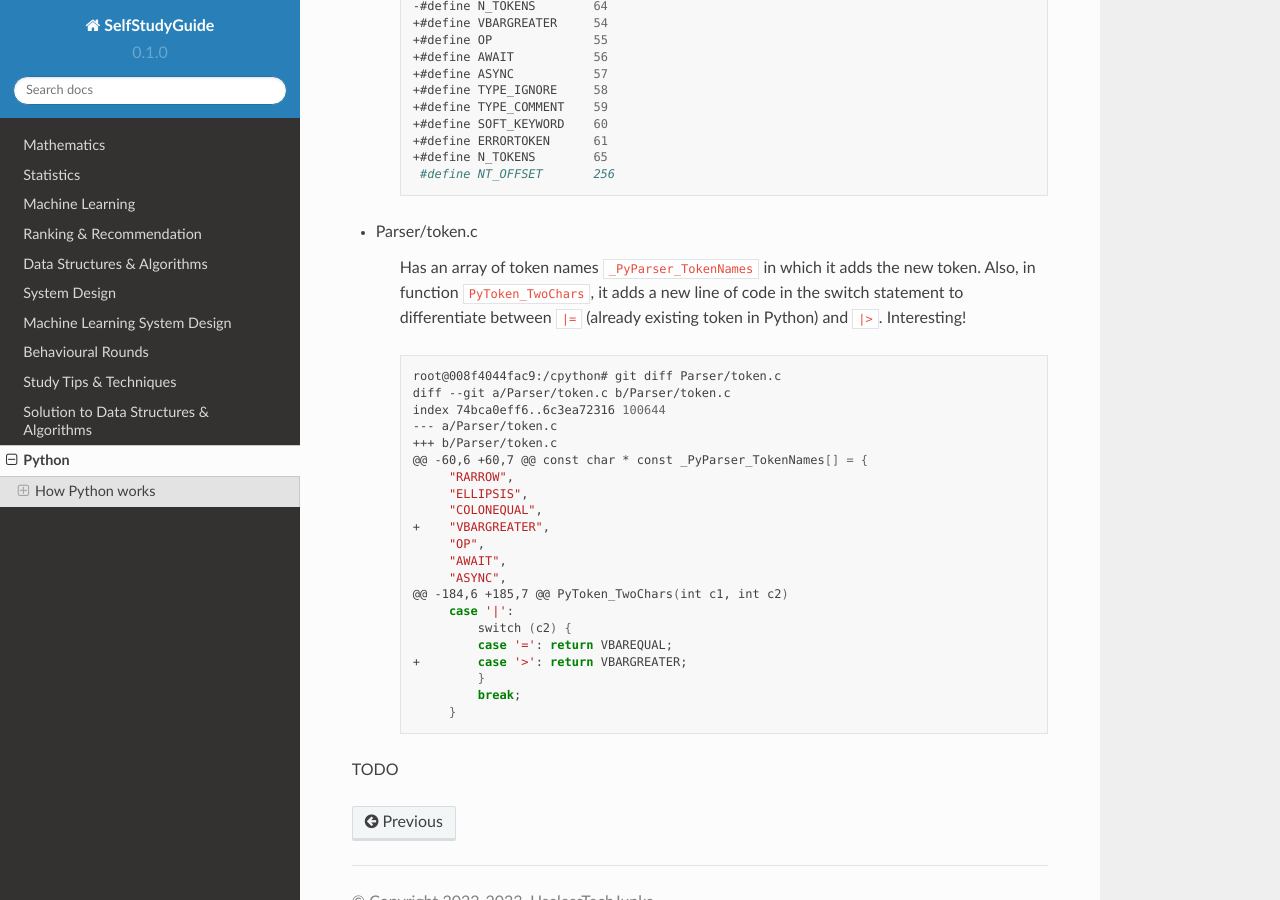
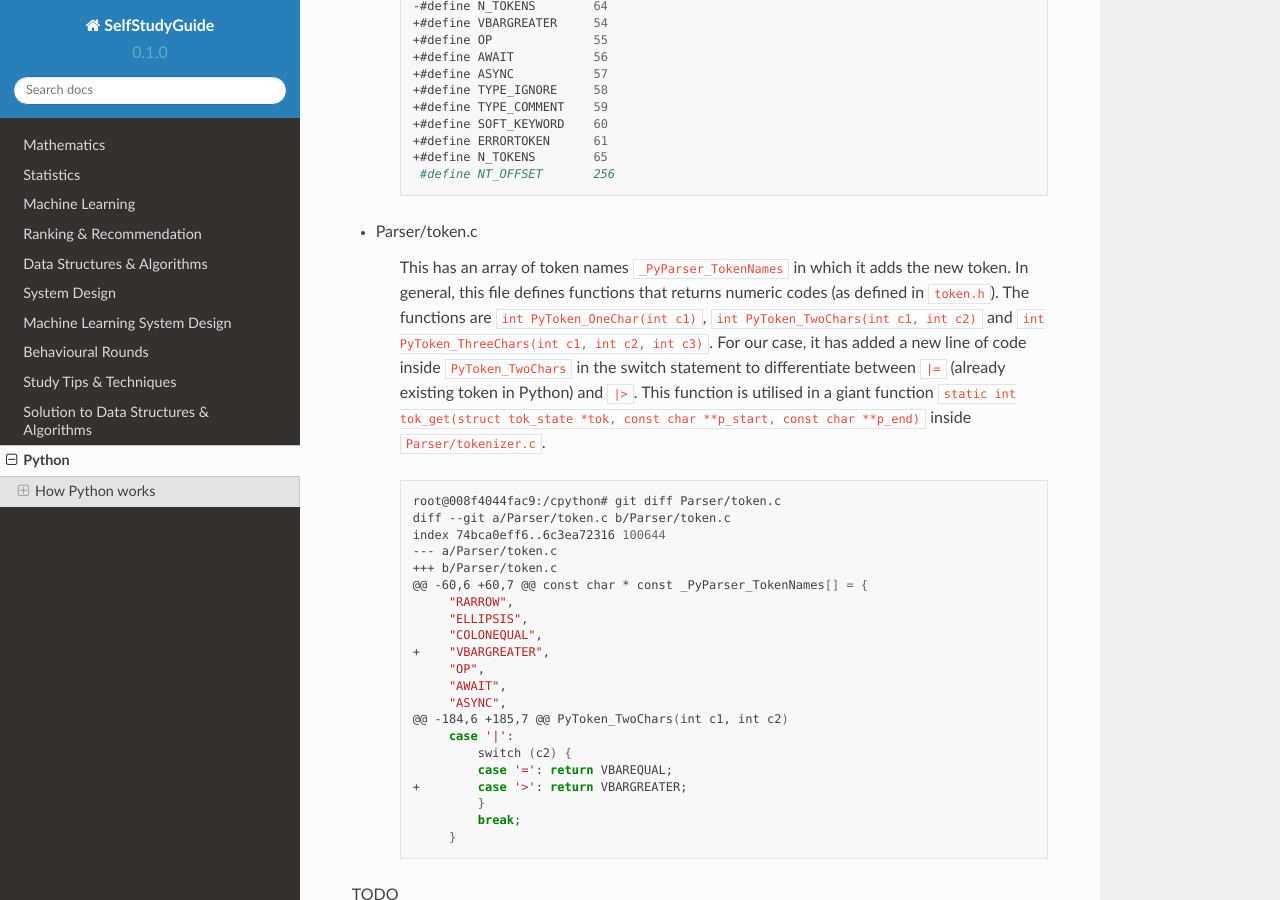
Before and after one commit to uselesstechjunks/leetcode, a Sphinx documentation site: the page built from docs/source/python.rst, in a window 1280 px wide and 900 px high, scrolled down 3876 px. Built offline with Sphinx 7.4.7 and the Read the Docs theme 2.0.0, drawn with Linux system fonts in a browser that asks for light colours; some of the changed text lies outside the part shown.

Commit message:
Update python.rst

```diff
--- a/docs/source/python.rst
+++ b/docs/source/python.rst
@@ -90,7 +90,7 @@ Let's dig deep into see what changes were made in each of these files and what t
 
 * Doc/library/token-list.inc
 
-    Some internal file which now has the new token key and value that I just created. TODO: figure out where it is used.
+    This creates an entry in Python documentation for the new token key and value that I just created.
 
     .. code-block:: bash
 
@@ -198,7 +198,7 @@ Let's dig deep into see what changes were made in each of these files and what t
 
 * Parser/token.c
 
-    Has an array of token names ``_PyParser_TokenNames`` in which it adds the new token. Also, in function ``PyToken_TwoChars``, it adds a new line of code in the switch statement to differentiate between ``|=`` (already existing token in Python) and ``|>``. Interesting!
+    This has an array of token names ``_PyParser_TokenNames`` in which it adds the new token. In general, this file defines functions that returns numeric codes (as defined in ``token.h``). The functions are ``int PyToken_OneChar(int c1)``, ``int PyToken_TwoChars(int c1, int c2)`` and ``int PyToken_ThreeChars(int c1, int c2, int c3)``. For our case, it has added a new line of code inside ``PyToken_TwoChars`` in the switch statement to differentiate between ``|=`` (already existing token in Python) and ``|>``. This function is utilised in a giant function ``static int tok_get(struct tok_state *tok, const char **p_start, const char **p_end)`` inside ``Parser/tokenizer.c``.
 
     .. code-block:: bash
 
```
